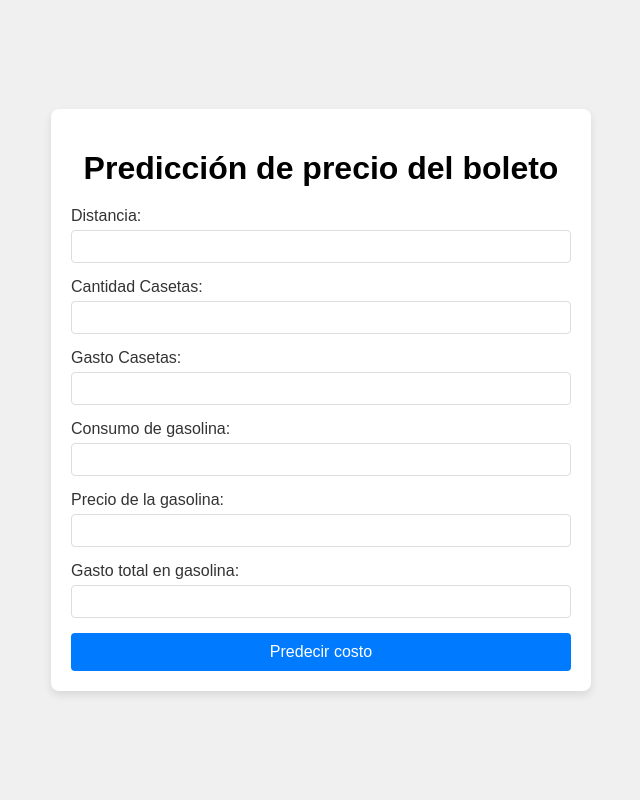
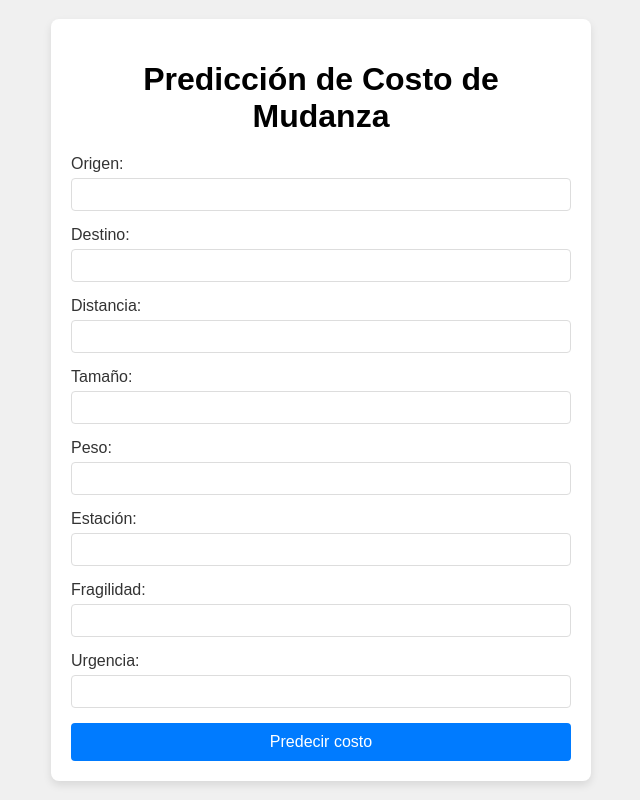
Before and after one commit to Siveth/predict_Ticket_Price, a Flask app: page / in a window 1280 px wide. Shown: the whole page, without its empty margins (319-959 px from the left). Run offline with Flask 3, Linux system fonts and the light colour scheme; parts of the project's set-up code (start-up, migrations or seed data) failed here and were passed over.

Commit message:
Cambios en costo mudanza

```diff
--- a/app.py
+++ b/app.py
@@ -1,13 +1,13 @@
-from flask import Flask, request, jsonify, render_template
+from flask import Flask, request, render_template, jsonify
 import joblib
-import numpy as np
+import pandas as pd
 
 app = Flask(__name__)
 
-# Cargar los modelos y transformadores
-scaler = joblib.load('models/modelo_standarScaler.pkl')
-pca = joblib.load('models/modelo_PCA.pkl')
-model = joblib.load('models/modelo_regresión.pkl')
+# Cargar el modelo y los transformadores
+model = joblib.load('models/model.pkl')
+scaler = joblib.load('models/scaler.pkl')
+encoder = joblib.load('models/encoder.pkl')
 
 @app.route('/')
 def home():
@@ -15,20 +15,73 @@ def home():
 
 @app.route('/predict', methods=['POST'])
 def predict():
-    data = request.form.to_dict()
-    data = [float(data['Distacia']), int(data['Cant_Casetas']),
-            float(data['Gasto_Casetas']), float(data['Consumo_gas']),
-            float(data['precio_gas']), float(data['gasto_total_gas'])]
+    try:
+        # Obtener los datos del formulario
+        Origen = request.form['Origen']
+        Destino = request.form['Destino']
+        Distancia = float(request.form['Distancia'])
+        Size = float(request.form['Size'])
+        Peso = float(request.form['Peso'])
+        Estacion = request.form['Estacion']
+        Fragilidad = request.form['Fragilidad']
+        Urgencia = request.form['Urgencia']
 
-    # Convertir a un array numpy y transformar los datos
-    data = np.array(data).reshape(1, -1)
-    data_scaled = scaler.transform(data)
-    data_pca = pca.transform(data_scaled)
+        # Crear un DataFrame con los datos
+        data = pd.DataFrame([[Origen, Destino, Distancia, Size, Peso, Estacion, Fragilidad, Urgencia]],
+                            columns=['Origen', 'Destino', 'Distancia', 'Size', 'Peso', 'Estacion', 'Fragilidad', 'Urgencia'])
 
-    # Hacer la predicción
-    prediction = model.predict(data_pca)
+        # Codificar y escalar los datos
+        data[['Origen', 'Destino', 'Estacion', 'Fragilidad', 'Urgencia']] = encoder.transform(data[['Origen', 'Destino', 'Estacion', 'Fragilidad', 'Urgencia']])
+        data_scaled = scaler.transform(data)
 
-    return jsonify({'predicted_price': prediction[0]})
+        # Verificar el número de características
+        if data_scaled.shape[1] != len(model.coef_):
+            raise ValueError(f"El número de características después de la transformación ({data_scaled.shape[1]}) no coincide con el número de características que el modelo espera ({len(model.coef_)}).")
+
+        # Hacer la predicción
+        prediction = model.predict(data_scaled)
+
+        # Devolver la predicción como JSON
+        return jsonify({'prediction': float(prediction[0])})
+
+    except Exception as e:
+        # Manejo de errores
+        return jsonify({'error': str(e)})
 
 if __name__ == '__main__':
     app.run(debug=True)
+
+# from flask import Flask, request, jsonify, render_template
+# import joblib
+# import numpy as np
+
+# app = Flask(__name__)
+
+# # Cargar los modelos y transformadores
+# scaler = joblib.load('models/modelo_standarScaler.pkl')
+# pca = joblib.load('models/modelo_PCA.pkl')
+# model = joblib.load('models/modelo_regresión.pkl')
+
+# @app.route('/')
+# def home():
+#     return render_template('index.html')
+
+# @app.route('/predict', methods=['POST'])
+# def predict():
+#     data = request.form.to_dict()
+#     data = [float(data['Distacia']), int(data['Cant_Casetas']),
+#             float(data['Gasto_Casetas']), float(data['Consumo_gas']),
+#             float(data['precio_gas']), float(data['gasto_total_gas'])]
+
+#     # Convertir a un array numpy y transformar los datos
+#     data = np.array(data).reshape(1, -1)
+#     data_scaled = scaler.transform(data)
+#     data_pca = pca.transform(data_scaled)
+
+#     # Hacer la predicción
+#     prediction = model.predict(data_pca)
+
+#     return jsonify({'predicted_price': prediction[0]})
+
+# if __name__ == '__main__':
+#     app.run(debug=True)
--- a/templates/index.html
+++ b/templates/index.html
@@ -1,7 +1,7 @@
 <!DOCTYPE html>
 <html>
 <head>
-    <title>Predict Ticket Price</title>
+    <title>Predicción de Costo de Mudanza</title>
     <style>
         body {
             font-family: Arial, sans-serif;
@@ -112,31 +112,39 @@
 </head>
 <body>
     <div class="container">
-        <h1>Predicción de precio del boleto</h1>
+        <h1>Predicción de Costo de Mudanza</h1>
         <form id="predict-form" action="/predict" method="post">
             <div class="form-group">
-                <label for="Distacia">Distancia:</label>
-                <input type="text" name="Distacia" required>
+                <label for="Origen">Origen:</label>
+                <input type="text" name="Origen" required>
             </div>
             <div class="form-group">
-                <label for="Cant_Casetas">Cantidad Casetas:</label>
-                <input type="text" name="Cant_Casetas" required>
+                <label for="Destino">Destino:</label>
+                <input type="text" name="Destino" required>
             </div>
             <div class="form-group">
-                <label for="Gasto_Casetas">Gasto Casetas:</label>
-                <input type="text" name="Gasto_Casetas" required>
+                <label for="Distancia">Distancia:</label>
+                <input type="text" name="Distancia" required>
             </div>
             <div class="form-group">
-                <label for="Consumo_gas">Consumo de gasolina:</label>
-                <input type="text" name="Consumo_gas" required>
+                <label for="Size">Tamaño:</label>
+                <input type="text" name="Size" required>
             </div>
             <div class="form-group">
-                <label for="precio_gas">Precio de la gasolina:</label>
-                <input type="text" name="precio_gas" required>
+                <label for="Peso">Peso:</label>
+                <input type="text" name="Peso" required>
             </div>
             <div class="form-group">
-                <label for="gasto_total_gas">Gasto total en gasolina:</label>
-                <input type="text" name="gasto_total_gas" required>
+                <label for="Estacion">Estación:</label>
+                <input type="text" name="Estacion" required>
+            </div>
+            <div class="form-group">
+                <label for="Fragilidad">Fragilidad:</label>
+                <input type="text" name="Fragilidad" required>
+            </div>
+            <div class="form-group">
+                <label for="Urgencia">Urgencia:</label>
+                <input type="text" name="Urgencia" required>
             </div>
             <button type="submit" class="submit-button">Predecir costo</button>
         </form>
@@ -153,7 +161,7 @@
 
     <script>
         function showModal(result) {
-            document.getElementById('prediction-result').textContent = `Precio recomendado: ${result}`;
+            document.getElementById('prediction-result').textContent = `Costo estimado: ${result}`;
             document.getElementById('result-modal').style.display = 'flex';
         }
 
@@ -164,12 +172,19 @@
         document.getElementById('predict-form').addEventListener('submit', function(event) {
             event.preventDefault();
             const formData = new FormData(this);
+
             fetch('/predict', {
                 method: 'POST',
                 body: formData
             })
             .then(response => response.json())
-            .then(data => showModal(data.predicted_price))
+            .then(data => {
+                if (data.error) {
+                    showModal(`Error: ${data.error}`);
+                } else {
+                    showModal(data.prediction);
+                }
+            })
             .catch(error => console.error('Error:', error));
         });
     </script>
```
Also changed, not shown: 9 other files.
